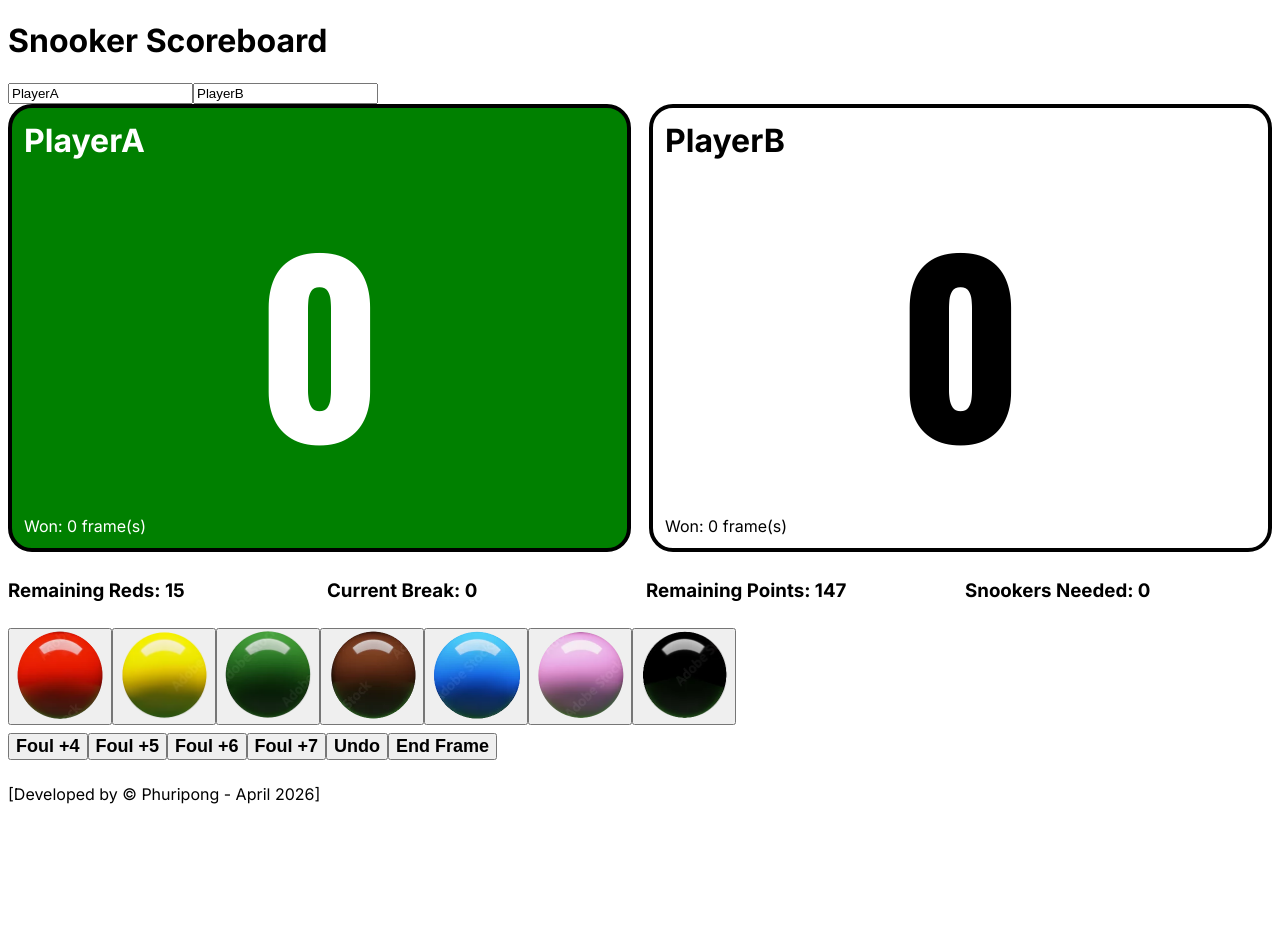
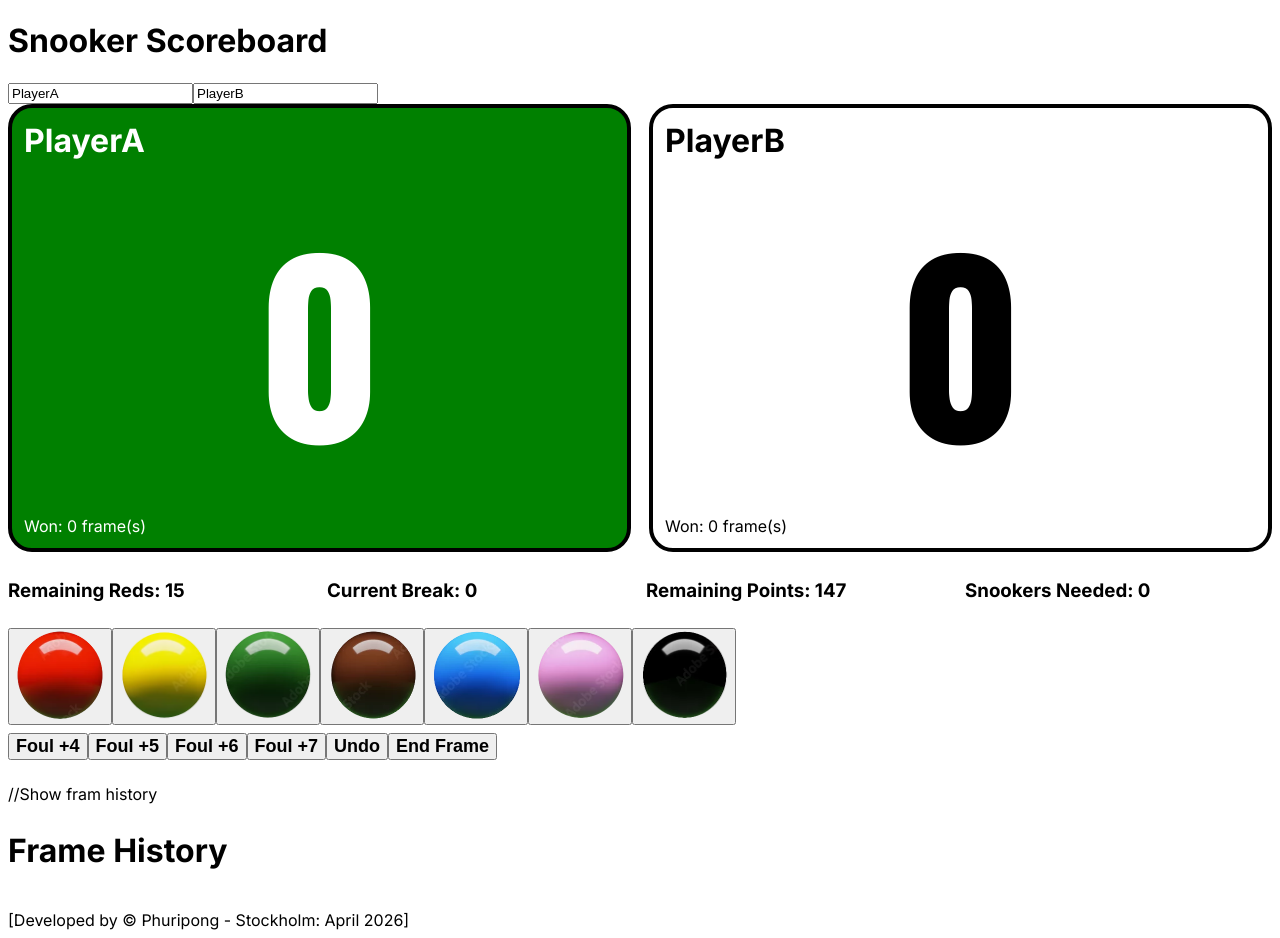
Before and after one commit to phuriponga/SnookerScoreBoard, a Next.js app: page / in a window 1280 px wide. Before the commit the page ends 812 px from the top, so only its background shows below. Built offline with nearby package versions, Linux system fonts and the light colour scheme.

Commit message:
Update SnookerScoreboardApp.tsx
Show Frame history

```diff
--- a/components/SnookerScoreboardApp.tsx
+++ b/components/SnookerScoreboardApp.tsx
@@ -255,7 +255,19 @@ function endFrame(finalScores = scores) {
           <Button className="h-32 w-full rounded-3xl" style={{ fontSize: "18px", fontWeight: "bold" }} onClick={undo}>Undo</Button>
           <Button className="h-32 w-full rounded-3xl" style={{ fontSize: "18px", fontWeight: "bold" }} onClick={() => endFrame()}>End Frame</Button>
           <div style={{ height: "24px" }} />
-          <span className="text-xl items-center justify-center">[Developed by &copy; Phuripong - April 2026]</span>
+          //Show fram history
+          <Card className="rounded-3xl shadow">
+            <CardContent className="p-6">
+              <h2 style={{ fontSize: "32px", fontWeight: "bold", marginBottom: "16px" }}>Frame History</h2>
+              {frameHistory.map((frame, index) => (
+                <div key={index} style={{fontSize: "28px", padding: "12px 0", borderBottom: "1px solid #ccc"}}>
+                  Frame {index + 1}: {playerNames.A} {frame.A} - {frame.B} {playerNames.B}
+                </div>
+              ))}
+            </CardContent>
+          </Card>
+          <div style={{ height: "24px" }} />
+          <span className="text-lg text-gray-400 text-center block">[Developed by &copy; Phuripong - Stockholm: April 2026]</span>
         </div>
 
       </div>
```
